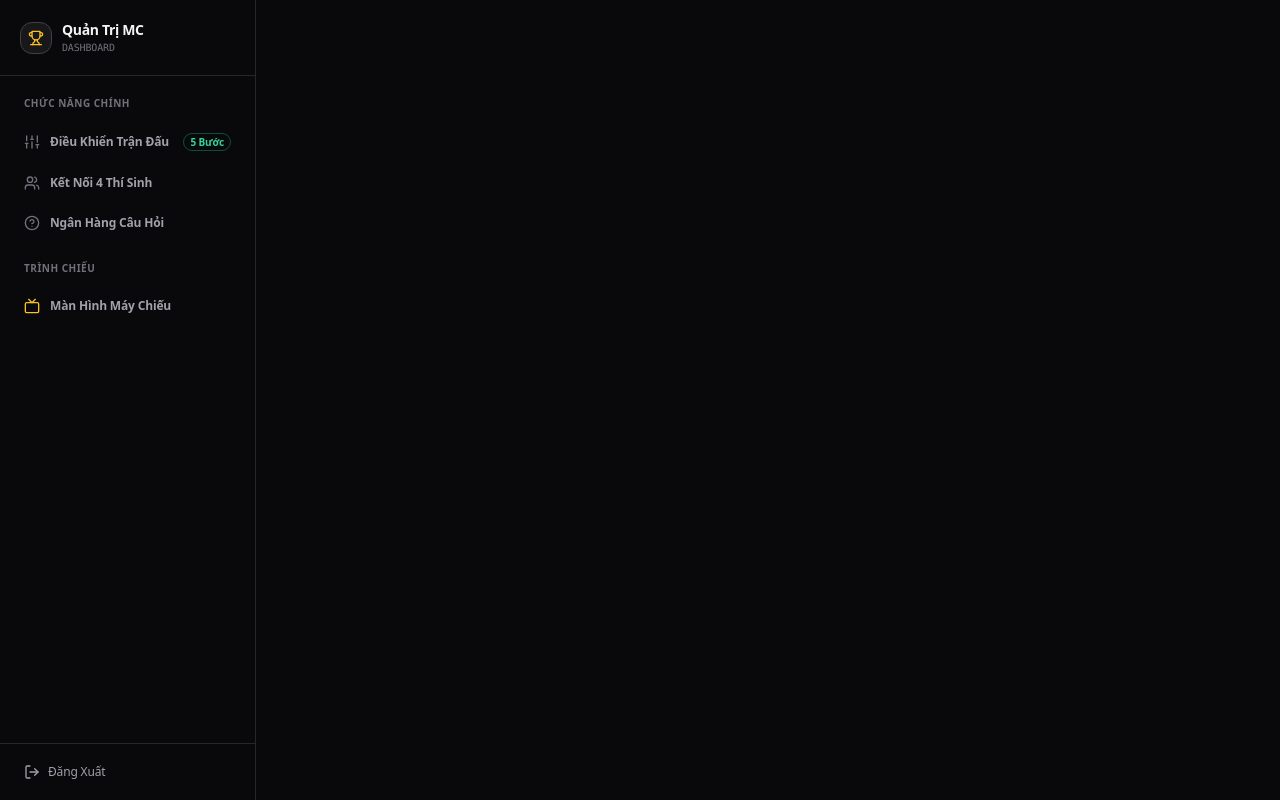
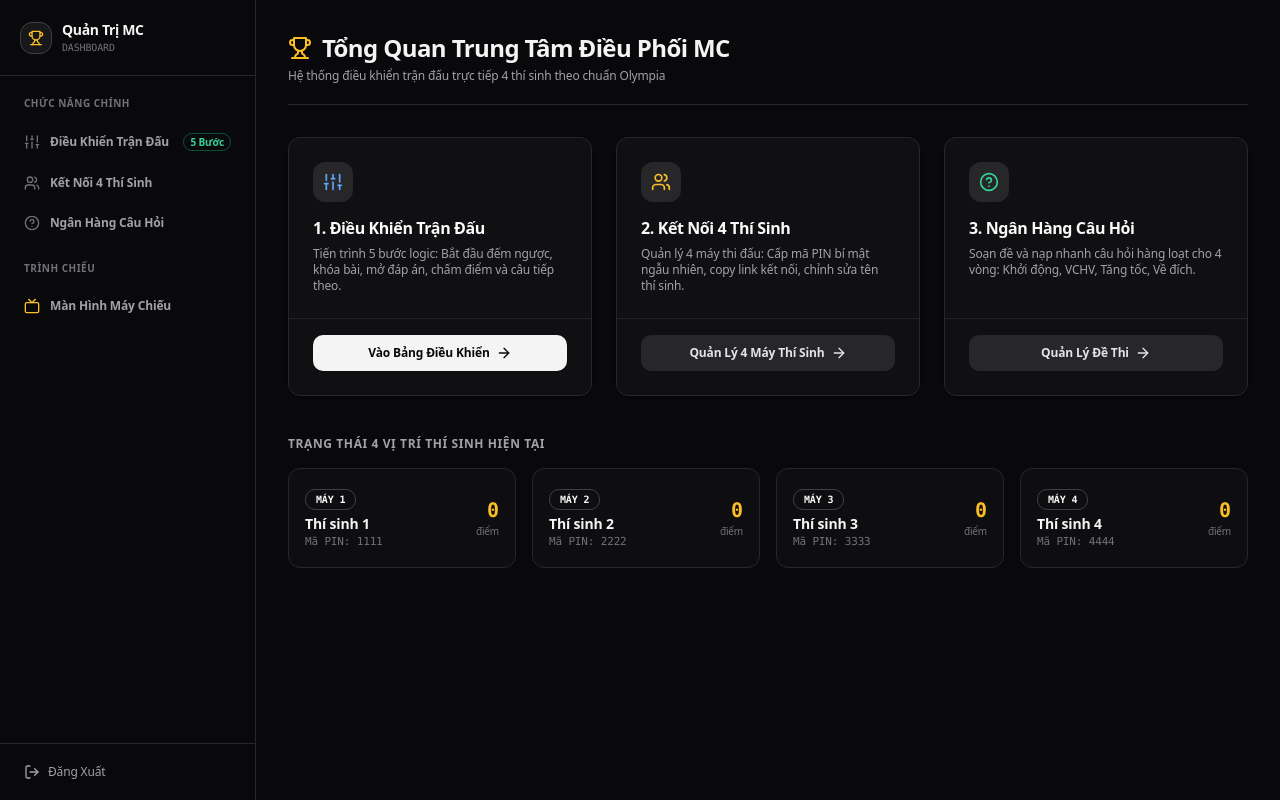
Before and after one commit to mm4you/thitho, a Next.js app: page /admin in a window 1280 px wide. Before the commit this address had no page. Built offline with nearby package versions, Linux system fonts and the light colour scheme; no server answers; sample sign-in values are in the browser's storage.

Commit message:
feat: hoan thien Admin Dashboard Overview va build pass 100%

```diff
--- a/src/app/admin/page.tsx
+++ b/src/app/admin/page.tsx
@@ -1,12 +1,118 @@
 "use client";
 
-import { useEffect } from "react";
-import { useRouter } from "next/navigation";
+import { useEffect, useState } from "react";
+import Link from "next/link";
+import { loadSavedMatchState } from "@/lib/supabase";
+import { MatchState } from "@/types/game";
+import { Sliders, Users, HelpCircle, Tv, ArrowRight, Trophy, Zap, ShieldCheck } from "lucide-react";
+import { Card, CardHeader, CardTitle, CardDescription, CardContent, CardFooter } from "@/components/ui/card";
+import { Badge } from "@/components/ui/badge";
+import { Button } from "@/components/ui/button";
 
-export default function AdminIndexPage() {
-  const router = useRouter();
-  useEffect(() => {
-    router.replace("/admin/live");
-  }, [router]);
-  return null;
+export default function AdminDashboardPage() {
+  const [matchState, setMatchState] = useState<MatchState>(loadSavedMatchState);
+
+  const currentRound = matchState.rounds[matchState.current_round_index] || matchState.rounds[0];
+
+  return (
+    <div className="space-y-8 max-w-6xl mx-auto">
+      {/* Top Banner */}
+      <div className="border-b border-zinc-800 pb-5">
+        <h1 className="text-2xl font-bold tracking-tight text-zinc-100 flex items-center gap-2.5">
+          <Trophy className="w-6 h-6 text-amber-400" />
+          Tổng Quan Trung Tâm Điều Phối MC
+        </h1>
+        <p className="text-xs text-zinc-400 mt-1">
+          Hệ thống điều khiển trận đấu trực tiếp 4 thí sinh theo chuẩn Olympia
+        </p>
+      </div>
+
+      {/* 3 Main Management Cards */}
+      <div className="grid grid-cols-1 md:grid-cols-3 gap-6">
+        <Card className="border-zinc-800 bg-zinc-900/50 hover:bg-zinc-900 hover:border-zinc-700 transition-all flex flex-col justify-between">
+          <CardHeader>
+            <div className="w-10 h-10 rounded-lg bg-zinc-800 flex items-center justify-center text-zinc-100 mb-2">
+              <Sliders className="w-5 h-5 text-blue-400" />
+            </div>
+            <CardTitle className="text-base">1. Điều Khiển Trận Đấu</CardTitle>
+            <CardDescription className="text-xs text-zinc-400">
+              Tiến trình 5 bước logic: Bắt đầu đếm ngược, khóa bài, mở đáp án, chấm điểm và câu tiếp theo.
+            </CardDescription>
+          </CardHeader>
+          <CardFooter className="border-t border-zinc-800/80 pt-4">
+            <Link href="/admin/live" className="w-full">
+              <Button className="w-full bg-zinc-100 text-zinc-950 hover:bg-zinc-200 font-bold text-xs gap-1.5">
+                Vào Bảng Điều Khiển <ArrowRight className="w-4 h-4" />
+              </Button>
+            </Link>
+          </CardFooter>
+        </Card>
+
+        <Card className="border-zinc-800 bg-zinc-900/50 hover:bg-zinc-900 hover:border-zinc-700 transition-all flex flex-col justify-between">
+          <CardHeader>
+            <div className="w-10 h-10 rounded-lg bg-zinc-800 flex items-center justify-center text-zinc-100 mb-2">
+              <Users className="w-5 h-5 text-amber-400" />
+            </div>
+            <CardTitle className="text-base">2. Kết Nối 4 Thí Sinh</CardTitle>
+            <CardDescription className="text-xs text-zinc-400">
+              Quản lý 4 máy thi đấu: Cấp mã PIN bí mật ngẫu nhiên, copy link kết nối, chỉnh sửa tên thí sinh.
+            </CardDescription>
+          </CardHeader>
+          <CardFooter className="border-t border-zinc-800/80 pt-4">
+            <Link href="/admin/players" className="w-full">
+              <Button variant="secondary" className="w-full bg-zinc-800 hover:bg-zinc-700 text-zinc-200 font-bold text-xs gap-1.5">
+                Quản Lý 4 Máy Thí Sinh <ArrowRight className="w-4 h-4" />
+              </Button>
+            </Link>
+          </CardFooter>
+        </Card>
+
+        <Card className="border-zinc-800 bg-zinc-900/50 hover:bg-zinc-900 hover:border-zinc-700 transition-all flex flex-col justify-between">
+          <CardHeader>
+            <div className="w-10 h-10 rounded-lg bg-zinc-800 flex items-center justify-center text-zinc-100 mb-2">
+              <HelpCircle className="w-5 h-5 text-emerald-400" />
+            </div>
+            <CardTitle className="text-base">3. Ngân Hàng Câu Hỏi</CardTitle>
+            <CardDescription className="text-xs text-zinc-400">
+              Soạn đề và nạp nhanh câu hỏi hàng loạt cho 4 vòng: Khởi động, VCHV, Tăng tốc, Về đích.
+            </CardDescription>
+          </CardHeader>
+          <CardFooter className="border-t border-zinc-800/80 pt-4">
+            <Link href="/admin/questions" className="w-full">
+              <Button variant="secondary" className="w-full bg-zinc-800 hover:bg-zinc-700 text-zinc-200 font-bold text-xs gap-1.5">
+                Quản Lý Đề Thi <ArrowRight className="w-4 h-4" />
+              </Button>
+            </Link>
+          </CardFooter>
+        </Card>
+      </div>
+
+      {/* 4 Contestants Live Summary */}
+      <div className="space-y-4 pt-2">
+        <h3 className="text-xs font-bold uppercase tracking-wider text-zinc-400">
+          Trạng Thái 4 Vị Trí Thí Sinh Hiện Tại
+        </h3>
+        <div className="grid grid-cols-1 sm:grid-cols-2 lg:grid-cols-4 gap-4">
+          {matchState.players.map((p) => (
+            <div
+              key={p.slot_number}
+              className="bg-zinc-900/40 border border-zinc-800 rounded-xl p-4 flex items-center justify-between"
+            >
+              <div>
+                <Badge variant="outline" className="border-zinc-700 text-[10px] mb-1 font-mono">
+                  MÁY {p.slot_number}
+                </Badge>
+                <div className="text-sm font-bold text-zinc-100 line-clamp-1">{p.name}</div>
+                <div className="text-[11px] text-zinc-500 font-mono">Mã PIN: {p.pin_code || "Mặc định"}</div>
+              </div>
+              <div className="text-right">
+                <span className="font-mono text-xl font-black text-amber-400">{p.score}</span>
+                <span className="text-[10px] text-zinc-500 block">điểm</span>
+              </div>
+            </div>
+          ))}
+        </div>
+      </div>
+    </div>
+  );
 }
```
